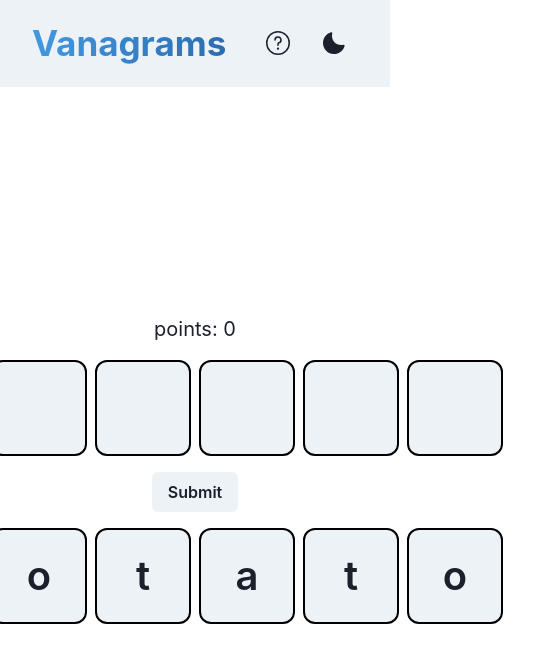
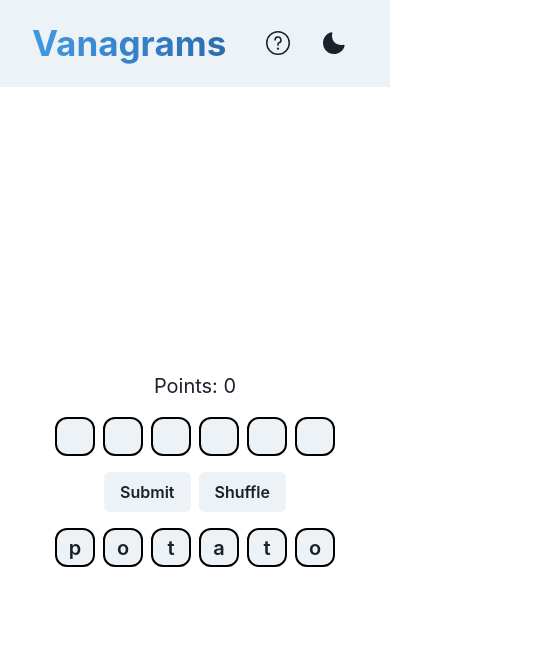
Before and after one commit to fe-i/Ranagrams, a Next.js app: page /singleplayer in a window 390 px wide. Shown: the top 662 px of the page, 535 px wide, since content can reach past the window. Built offline with nearby package versions, Linux system fonts and the light colour scheme; no server answers.

Commit message:
game functionalities + mobile display

```diff
--- a/src/components/letterBox.tsx
+++ b/src/components/letterBox.tsx
@@ -3,15 +3,15 @@ import { Button } from "@chakra-ui/react";
 const LetterBox: React.FC<{
 	letter: string;
 	disabled: boolean;
-	onClick?: any;
+	onClick?: React.MouseEventHandler<HTMLButtonElement>;
 }> = ({ letter, disabled, onClick }) => {
 	return (
 		<Button
 			border="2px solid black"
 			borderRadius="xl"
-			w="6rem"
-			h="6rem"
-			fontSize={40}
+			w={{ base: "10vw", md: "6rem" }}
+			h={{ base: "10vw", md: "6rem" }}
+			fontSize={{ base: 20, md: 40 }}
 			disabled={disabled}
 			onClick={onClick}>
 			{letter}
--- a/src/hooks/useRandomWord.ts
+++ b/src/hooks/useRandomWord.ts
@@ -9,7 +9,14 @@ const useRandomWord = () => {
 			.then((response) => response.json())
 			.then(async (data) => {
 				(await isWord(data[0]))
-					? setRandomWord(data[0])
+					? setRandomWord(
+							data[0]
+								.split("")
+								.sort(function () {
+									return 0.5 - Math.random();
+								})
+								.join("")
+					  )
 					: getRandomWord();
 			});
 	};
--- a/src/pages/singleplayer/index.tsx
+++ b/src/pages/singleplayer/index.tsx
@@ -15,7 +15,7 @@ const About: NextPage = () => {
 
 	const [points, setPoints] = useState(0);
 	const [inputArray, setInputArray] = useState(new Array(6).fill(""));
-	const [ltrArray, setLtrArray] = useState(randomWord.split(""));
+	const [letterArray, setLetterArray] = useState(randomWord.split(""));
 
 	return (
 		<Layout title="Singleplayer">
@@ -28,22 +28,29 @@ const About: NextPage = () => {
 				gap="1rem"
 				h="100%"
 				px={8}>
-				<Text>points: {points}</Text>
+				<Text>Points: {points}</Text>
 				<HStack>
 					{inputArray.map((_, i) => (
 						<LetterBox
 							key={i}
 							letter={inputArray[i]}
 							disabled={inputArray[i] === ""}
-							onClick={() => {
-								ltrArray[ltrArray.indexOf("")] = inputArray[i];
-								inputArray[i] = "";
-								setInputArray(inputArray);
-								setLtrArray(ltrArray);
+							onClick={async () => {
+								await setInputArray((prev) => {
+									const temp = prev.slice();
+									temp.splice(i, 1);
+									return [...temp, ""];
+								});
+								await setLetterArray((prev) => {
+									const temp = prev.slice();
+									temp[temp.indexOf("")] = inputArray[i];
+									return temp;
+								});
 							}}
 						/>
 					))}
 				</HStack>
+				<HStack>
 					<Button
 						disabled={inputArray.join("").length < 3}
 						onClick={async () => {
@@ -52,28 +59,47 @@ const About: NextPage = () => {
 							result
 								? setPoints(
 										points +
-										50 * Math.pow(2, finalWord.length - 3)
+											100 *
+												Math.pow(
+													2,
+													finalWord.length - 3
+												)
 								  )
 								: null;
-						setInputArray(new Array(6).fill(""));
-						setLtrArray(randomWord.split(""));
+							setInputArray(() => new Array(6).fill(""));
+							setLetterArray(() => randomWord.split(""));
 						}}>
 						Submit
 					</Button>
+					<Button
+						onClick={async () => {
+							setInputArray(() => new Array(6).fill(""));
+							setLetterArray(() =>
+								randomWord.split("").sort(function () {
+									return 0.5 - Math.random();
+								})
+							);
+						}}>
+						Shuffle
+					</Button>
+				</HStack>
 				<HStack>
-					{ltrArray.map((_, i) => (
+					{letterArray.map((_, i) => (
 						<LetterBox
 							key={i}
-							letter={ltrArray[i]}
-							disabled={ltrArray[i] === ""}
-							onClick={() => {
-								inputArray[inputArray.indexOf("")] =
-									ltrArray[i];
-								ltrArray[i] = "";
-								setInputArray(inputArray);
-								setLtrArray(ltrArray);
-								console.log(inputArray);
-								console.log(ltrArray);
+							letter={letterArray[i]}
+							disabled={letterArray[i] === ""}
+							onClick={async () => {
+								await setInputArray((prev) => {
+									const temp = prev.slice();
+									temp[temp.indexOf("")] = letterArray[i];
+									return temp;
+								});
+								await setLetterArray((prev) => {
+									const temp = prev.slice();
+									temp[i] = "";
+									return temp;
+								});
 							}}
 						/>
 					))}
```
Lines whose indentation alone changed are shown as unchanged.
